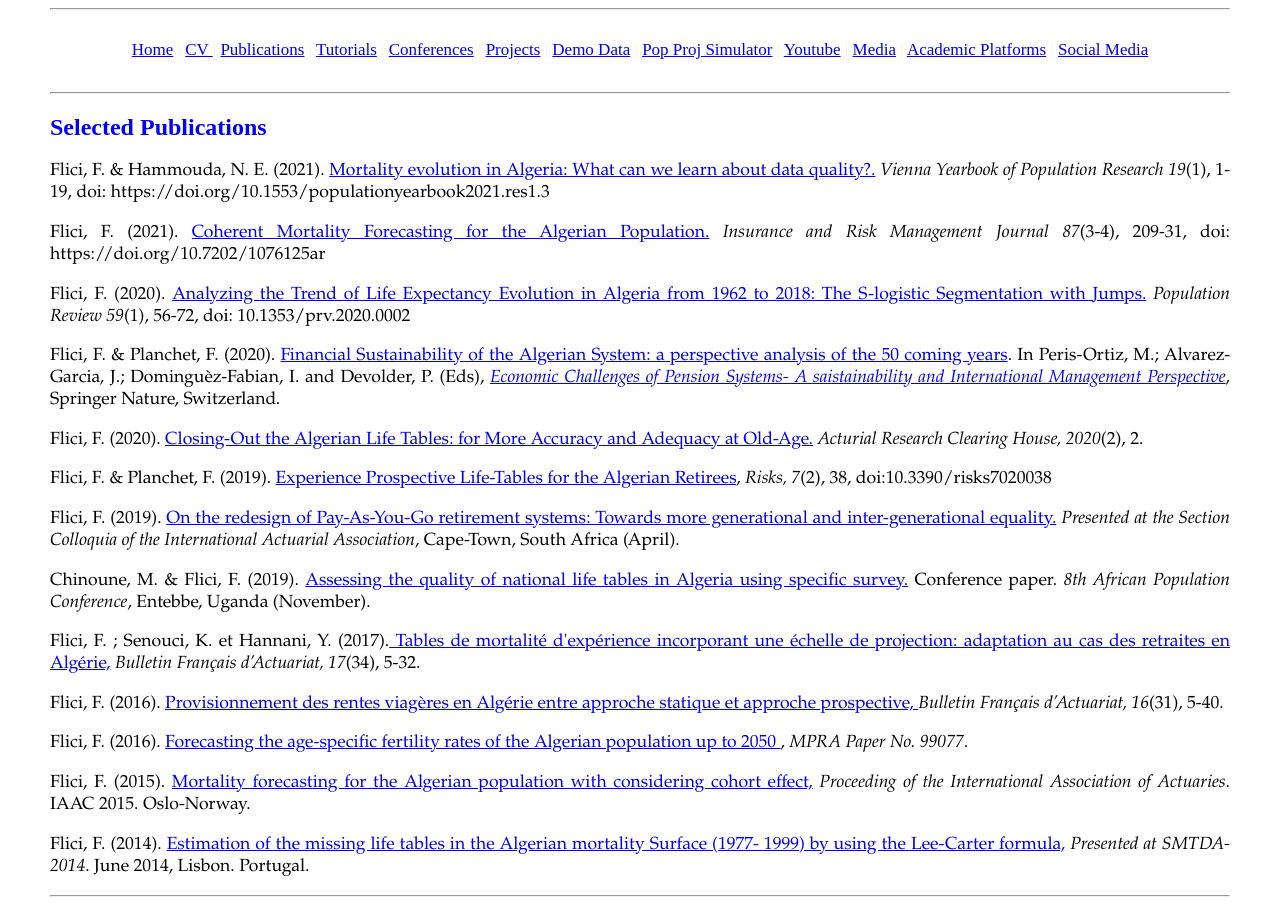
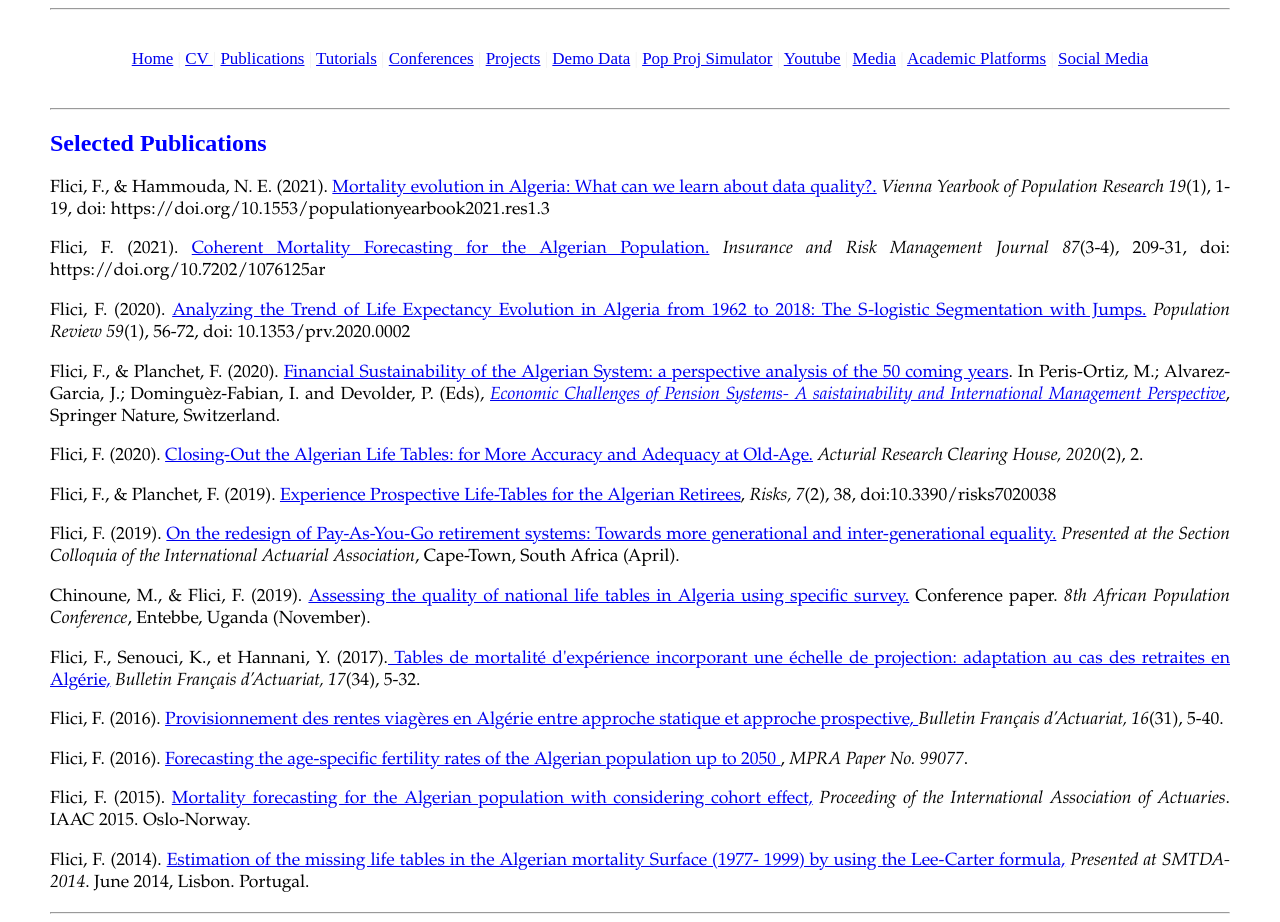
Before and after one commit to Farid-FLICI/farid-flici.github.io, a Jekyll site: the page pub.html, which Jekyll copies as it is, in a window 1280 px wide. Built offline with Jekyll 4.4.1, drawn with Linux system fonts in a browser that asks for light colours.

Commit message:
Update pub.html

```diff
--- a/pub.html
+++ b/pub.html
@@ -59,8 +59,8 @@
  <body font-family: 'Roboto', sans-serif;  color: #fff; style="margin-top: 5px; margin-left: 50px; margin-right: 50px;">
 
  <hr>
- <p style="text-align:center; font-size:100%;font-family:Century Gothic">
- <div class="topnav_a">
+
+ <div class="topnav_a"> <p style="text-align:center; font-size:100%;font-family:Century Gothic">
 <a  href="#bio">Home</a>
 <a> |  </a>
 <a  href="#cv">CV </a>
@@ -84,14 +84,14 @@
 <a  href="#acad">Academic Platforms</a>
 <a> |  </a>
 <a  href="#soc">Social Media</a>
-  </div>
-  </p>
+  </p></div>
+
 
 <hr>
 
 <h2 id="pub"> Selected Publications </h2>
 
-<p> Flici, F. & Hammouda, N. E. (2021). <a href="https://www.austriaca.at/0xc1aa5576_0x003cb6e7.pdf" target="_blank">
+<p> Flici, F., & Hammouda, N. E. (2021). <a href="https://www.austriaca.at/0xc1aa5576_0x003cb6e7.pdf" target="_blank">
     Mortality evolution in Algeria: What can we learn about data quality?.</a>
   <i> Vienna Yearbook of Population Research 19</i>(1), 1-19, doi: https://doi.org/10.1553/populationyearbook2021.res1.3 </p>
 
@@ -103,7 +103,7 @@
   Analyzing the Trend of Life Expectancy Evolution in Algeria from 1962 to 2018: The S-logistic Segmentation with Jumps.</a>
   <i> Population Review 59</i>(1), 56-72, doi: 10.1353/prv.2020.0002 </p>
 
-<p>  Flici, F. & Planchet, F. (2020). <a href="https://link.springer.com/chapter/10.1007/978-3-030-37912-4_13" target="_blank">
+<p>  Flici, F., & Planchet, F. (2020). <a href="https://link.springer.com/chapter/10.1007/978-3-030-37912-4_13" target="_blank">
   Financial Sustainability of the Algerian System: a perspective analysis of the 50 coming years</a>.
   In Peris-Ortiz, M.; Alvarez-Garcia, J.; Dominguèz-Fabian, I. and Devolder, P. (Eds),
   <a href="https://link.springer.com/book/10.1007/978-3-030-37912-4" target="_blank">
@@ -114,18 +114,18 @@
   Closing-Out the Algerian Life Tables: for More Accuracy and Adequacy at Old-Age.</a>
   <i>Acturial Research Clearing House, 2020</i>(2), 2.</p>
 
-<p>  Flici, F. & Planchet, F. (2019). <a href="https://www.mdpi.com/2227-9091/7/2/38/htm" target="_blank">
+<p>  Flici, F., & Planchet, F. (2019). <a href="https://www.mdpi.com/2227-9091/7/2/38/htm" target="_blank">
   Experience Prospective Life-Tables for the Algerian Retirees</a>, <i>Risks, 7</i>(2), 38, doi:10.3390/risks7020038</p>
 
 <p> Flici, F. (2019). <a href="http://www.colloquium2019.org.za/wp-content/uploads/2019/04/farid_flici.pdf" target="_blank">
   On the redesign of Pay-As-You-Go retirement systems: Towards more generational and inter-generational equality.</a>
   <i>Presented at the Section Colloquia of the International Actuarial Association</i>, Cape-Town, South Africa (April).</p>
 
-<p> Chinoune, M. & Flici, F. (2019). <a href="http://uaps2019.popconf.org/uploads/190706" target="_blank">
+<p> Chinoune, M., & Flici, F. (2019). <a href="http://uaps2019.popconf.org/uploads/190706" target="_blank">
   Assessing the quality of national life tables in Algeria using specific survey.</a>
   Conference paper.  <i>8th African Population Conference</i>, Entebbe, Uganda (November).</p>
 
-<p> Flici, F. ; Senouci, K. et Hannani, Y. (2017).<a href="http://www.ressources-actuarielles.net/EXT/IA/sitebfa.nsf/e17f9d0572826b2ac12572ba0022fd23/ce9254385716d9dbc125831e006c8ef0?OpenDocument" target="_blank">
+<p> Flici, F., Senouci, K., et Hannani, Y. (2017).<a href="http://www.ressources-actuarielles.net/EXT/IA/sitebfa.nsf/e17f9d0572826b2ac12572ba0022fd23/ce9254385716d9dbc125831e006c8ef0?OpenDocument" target="_blank">
   Tables de mortalité d'expérience incorporant une échelle de projection: adaptation au cas des retraites en Algérie,</a>
   <i>Bulletin Français d’Actuariat, 17</i>(34), 5-32.</p>
 
```
